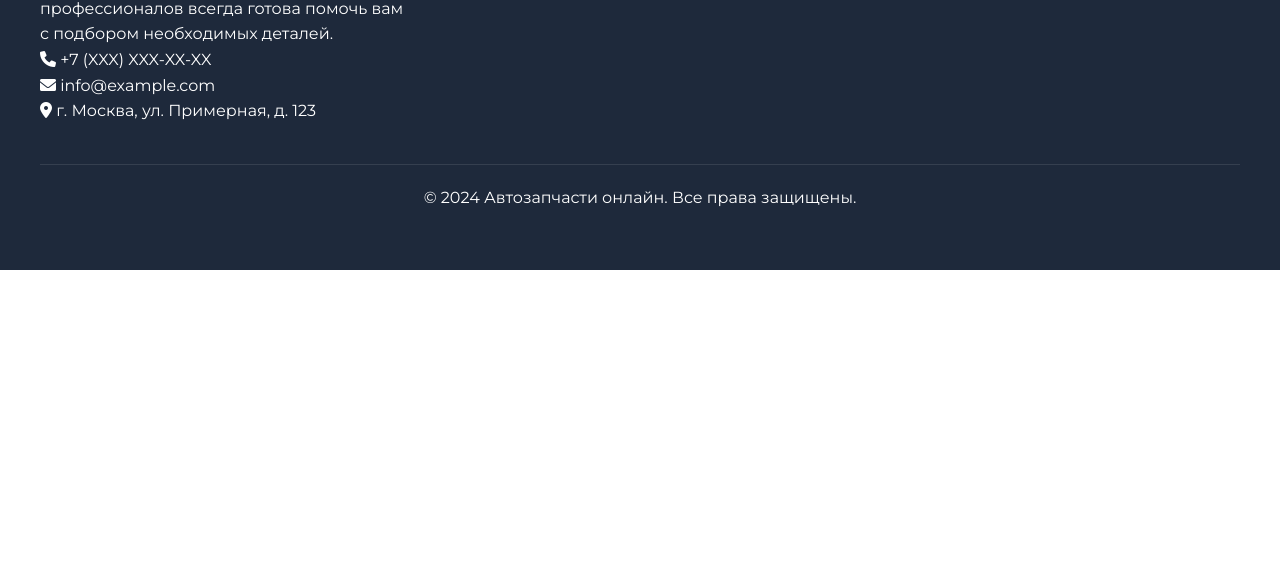
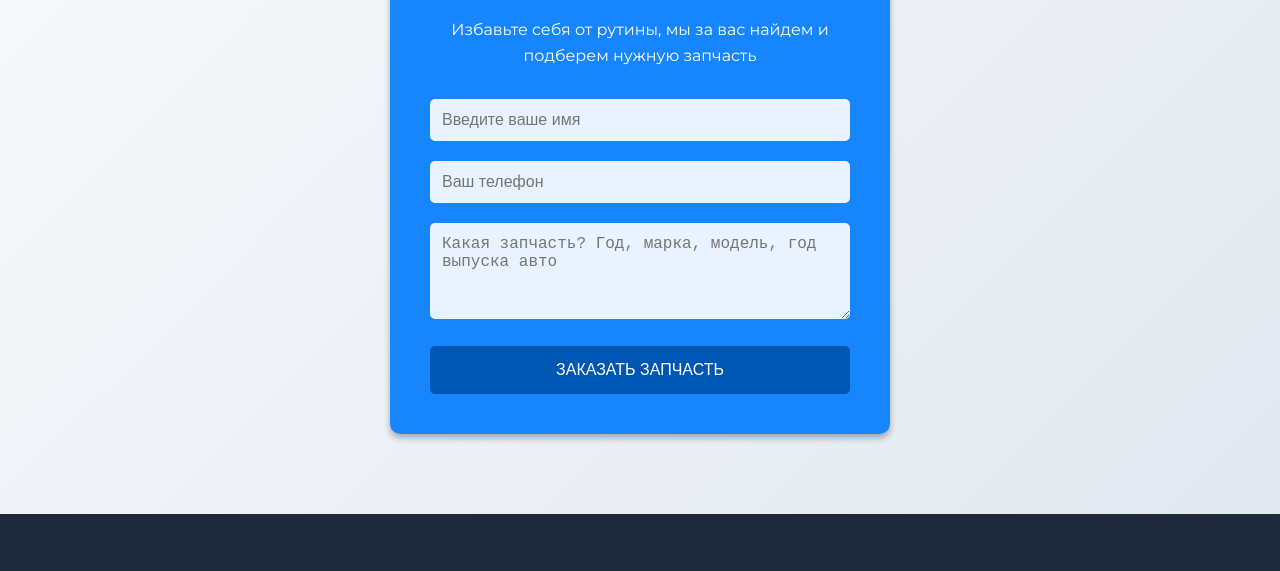
Before and after one commit to Phytonlife/system, a plain HTML site: page index.html in a window 1280 px wide. Shown: the part 6472-7043 px from the top of the page. Before the commit the page ends 6742 px from the top, so only its background shows below. Drawn offline with Linux system fonts and the light colour scheme.

Commit message:
Update index.html

```diff
--- a/index.html
+++ b/index.html
@@ -445,12 +445,12 @@
                 <h2 style="margin-bottom: 20px; text-align: center;">НЕ МОЖЕТЕ НАЙТИ НУЖНУЮ ЗАПЧАСТЬ?</h2>
                 <p style="margin-bottom: 20px; text-align: center;">Избавьте себя от рутины, мы за вас найдем и подберем нужную запчасть</p>
 
-                <form class="contact-form" action="mailto:player14017@gmail.com" method="POST" enctype="text/plain">
-                    <input type="text" name="name" placeholder="Введите ваше имя" required>
-                    <input type="tel" name="phone" placeholder="Ваш телефон" required>
-                    <textarea name="message" placeholder="Какая запчасть? Год, марка, модель, год выпуска авто" rows="4" required></textarea>
-                    <button type="submit">ЗАКАЗАТЬ ЗАПЧАСТЬ</button>
-                </form>
+                <form class="contact-form" id="contactForm" onsubmit="submitForm(event, this)">
+    <input type="text" name="name" placeholder="Введите ваше имя" required>
+    <input type="tel" name="phone" placeholder="Ваш телефон" required>
+    <textarea name="message" placeholder="Какая запчасть? Год, марка, модель, год выпуска авто" rows="4" required></textarea>
+    <button type="submit">ЗАКАЗАТЬ ЗАПЧАСТЬ</button>
+</form>
             </div>
         </div>
     </header>
@@ -868,6 +868,29 @@
         </div>
     </section>
 
+
+    <section style="background: linear-gradient(135deg, #f8fafc 0%, #e2e8f0 100%); padding: 80px 20px;">
+    <div style="max-width: 500px; margin: 0 auto;">
+        <div class="contact-form-container" style="width: 100%;">
+            <h2 style="margin-bottom: 20px; text-align: center;">НЕ МОЖЕТЕ НАЙТИ НУЖНУЮ ЗАПЧАСТЬ?</h2>
+            <p style="margin-bottom: 20px; text-align: center;">Избавьте себя от рутины, мы за вас найдем и подберем нужную запчасть</p>
+
+            <form class="contact-form" id="contactForm" onsubmit="submitForm(event, this)">
+    <input type="text" name="name" placeholder="Введите ваше имя" required>
+    <input type="tel" name="phone" placeholder="Ваш телефон" required>
+    <textarea name="message" placeholder="Какая запчасть? Год, марка, модель, год выпуска авто" rows="4" required></textarea>
+    <button type="submit">ЗАКАЗАТЬ ЗАПЧАСТЬ</button>
+</form>
+        </div>
+    </div>
+</section>
+
+
+
+
+
+
+
     <!-- Footer Section -->
     <section class="footer">
         <div class="container">
@@ -933,5 +956,56 @@
             });
         });
     </script>
+
+
+
+<script>
+async function submitForm(e, form) {
+    e.preventDefault();
+
+    const button = form.querySelector('button');
+    const originalText = button.textContent;
+    button.textContent = 'Отправка...';
+    button.disabled = true;
+
+    const formData = new FormData(form);
+    const data = {
+        name: formData.get('name'),
+        phone: formData.get('phone'),
+        message: formData.get('message')
+    };
+
+    try {
+        const response = await fetch('https://script.google.com/macros/s/AKfycbxywpHROkoOyckelwosQ0P4_g-rxcpUCS2UD9WZLA7RtyTrX1BqU4kITzX8QyqCb34r/exec', { // Замените на вашу ссылку
+            method: 'POST',
+            mode: 'no-cors',
+            body: new URLSearchParams(data)
+        });
+
+        // Показываем сообщение об успехе
+        alert('Спасибо! Ваша заявка отправлена. Мы свяжемся с вами в ближайшее время.');
+        form.reset();
+    } catch (error) {
+        alert('Произошла ошибка при отправке формы. Пожалуйста, попробуйте позже.');
+    } finally {
+        button.textContent = originalText;
+        button.disabled = false;
+    }
+}
+
+// Добавляем маску для телефона
+document.addEventListener('DOMContentLoaded', function() {
+    const phoneInputs = document.querySelectorAll('input[type="tel"]');
+    phoneInputs.forEach(input => {
+        input.addEventListener('input', function(e) {
+            let x = e.target.value.replace(/\D/g, '')
+                .match(/(\d{0,1})(\d{0,3})(\d{0,3})(\d{0,4})/);
+            e.target.value = !x[2] ? x[1] : '+7 (' + x[2] + ') ' + (x[3] ? x[3] + '-' : '') + (x[4] ? x[4] : '');
+        });
+    });
+});
+</script>
+
+
 </body>
 </html>
```
